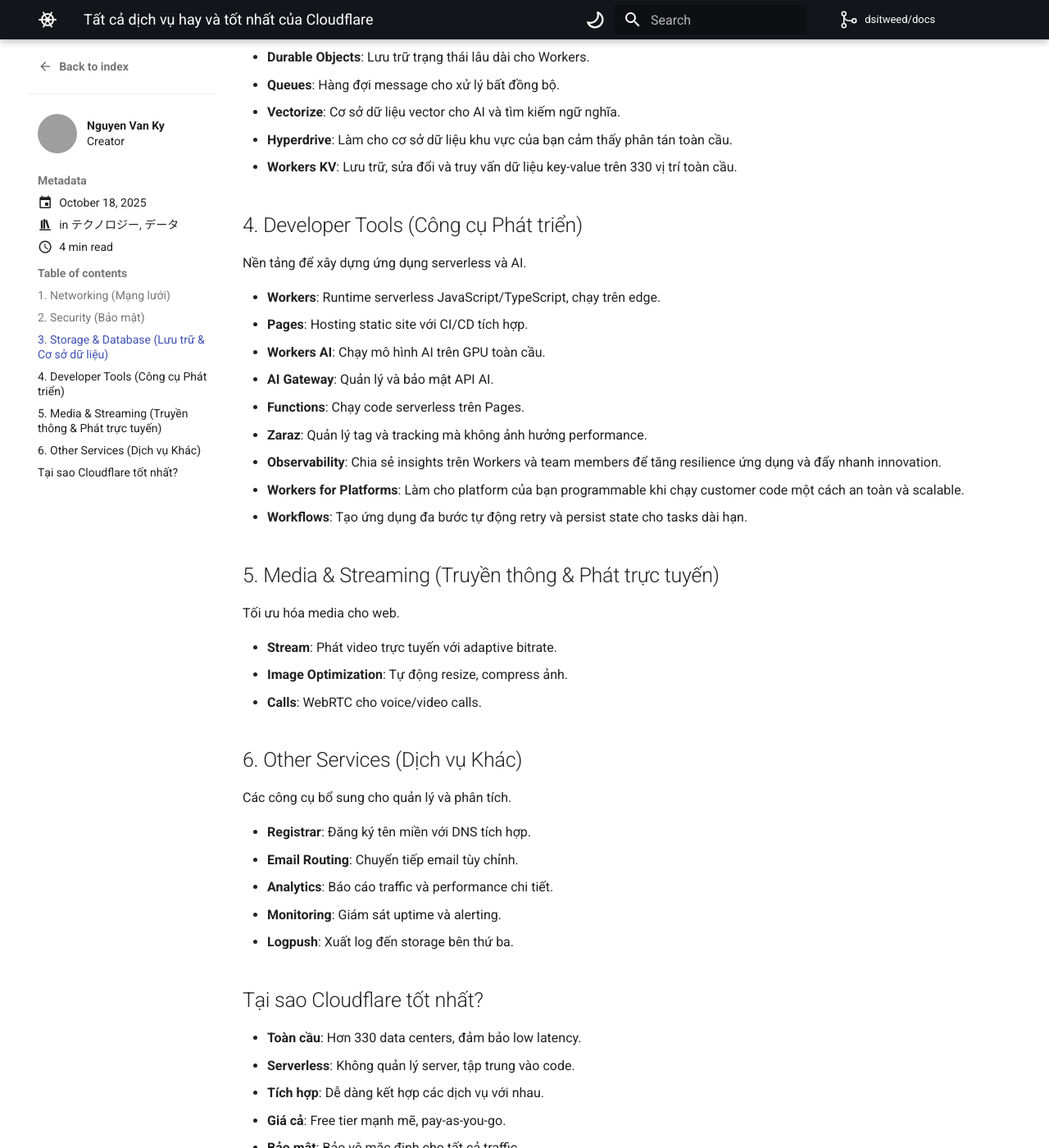
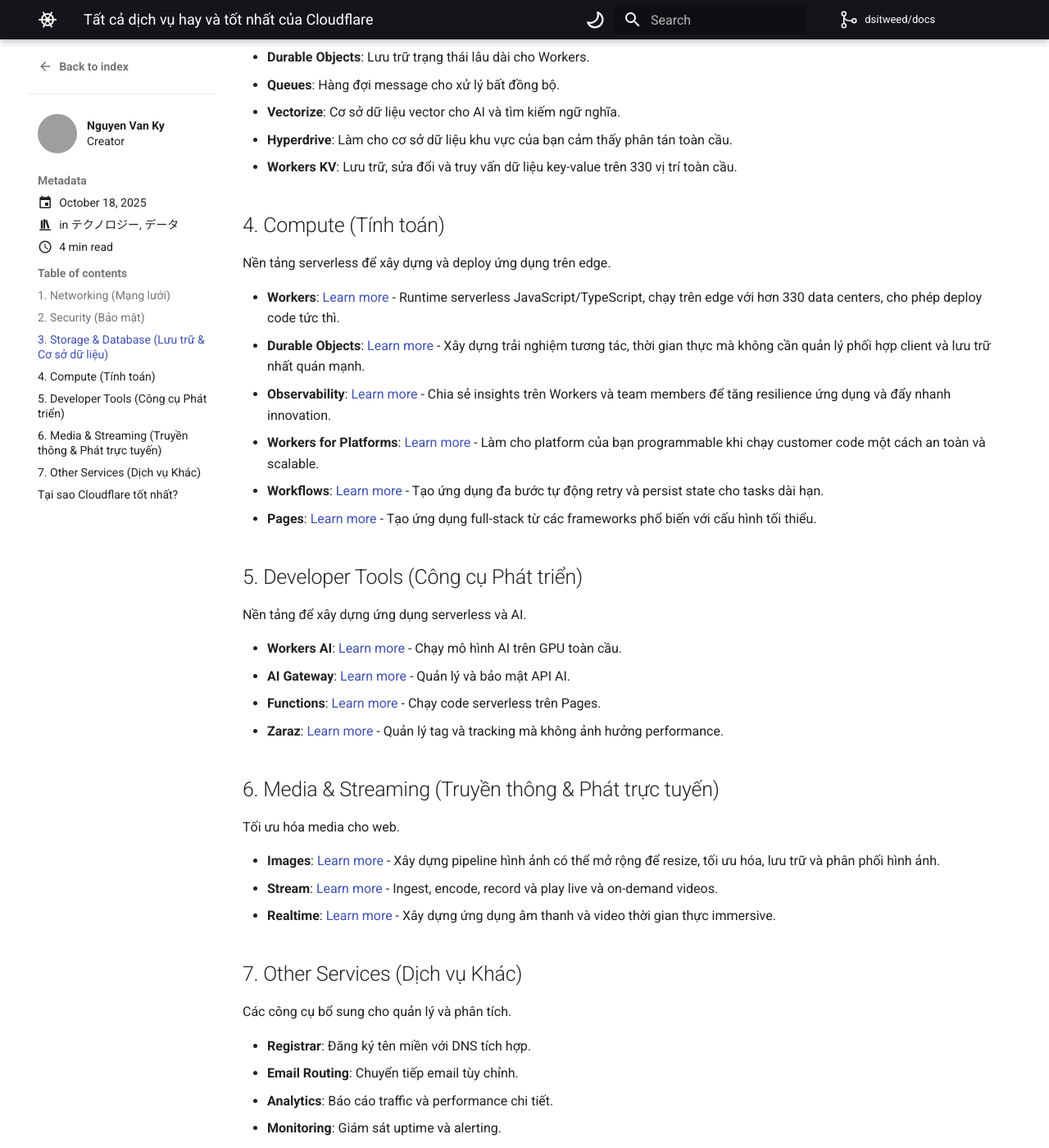
Before and after one commit to dsitweed/docs, an MkDocs documentation site: the page built from docs/blog/posts/post7-cloudflare-services.md, in a window 1280 px wide and 1400 px high, scrolled down 1543 px. Shown: the whole window at 82% size. Built offline with MkDocs 1.6.1 and Material for MkDocs 9.7.7, drawn with Linux system fonts in a browser that asks for light colours; comment, search, counter and statistics services are not loaded; some of the changed text lies outside the part shown; grey boxes are pictures that could not be loaded.

Commit message:
feat: update Cloudflare services overview with new categories and detailed descriptions

```diff
--- a/docs/blog/posts/post7-cloudflare-services.md
+++ b/docs/blog/posts/post7-cloudflare-services.md
@@ -13,12 +13,15 @@
   - storage
   - developer-tools
   - ai
+  - compute
+  - media-streaming
+  - observability
 comments: true
 ---
 
 # Tất cả dịch vụ hay và tốt nhất của Cloudflare
 
-Cloudflare là một trong những nền tảng đám mây hàng đầu, cung cấp hơn 50 dịch vụ đa dạng từ networking, security, storage, đến developer tools và AI. Dưới đây là danh sách đầy đủ các dịch vụ chính và nổi bật của Cloudflare, được phân loại theo nhóm để dễ theo dõi.
+Cloudflare là một trong những nền tảng đám mây hàng đầu, cung cấp hơn 50 dịch vụ đa dạng, bao gồm hơn 20 sản phẩm trong Developer Platform, từ networking, security, storage, đến developer tools và AI. Dưới đây là danh sách đầy đủ các dịch vụ chính và nổi bật của Cloudflare, được phân loại theo nhóm để dễ theo dõi.
 
 ## 1. Networking (Mạng lưới)
 Cloudflare cung cấp các dịch vụ networking mạnh mẽ để tối ưu hóa tốc độ và kết nối toàn cầu.
@@ -63,27 +66,32 @@
 - **Hyperdrive**: Làm cho cơ sở dữ liệu khu vực của bạn cảm thấy phân tán toàn cầu.
 - **Workers KV**: Lưu trữ, sửa đổi và truy vấn dữ liệu key-value trên 330 vị trí toàn cầu.
 
-## 4. Developer Tools (Công cụ Phát triển)
+## 4. Compute (Tính toán)
+Nền tảng serverless để xây dựng và deploy ứng dụng trên edge.
+
+- **Workers**: [Learn more](https://www.cloudflare.com/developer-platform/products/workers/) - Runtime serverless JavaScript/TypeScript, chạy trên edge với hơn 330 data centers, cho phép deploy code tức thì.
+- **Durable Objects**: [Learn more](https://www.cloudflare.com/developer-platform/products/durable-objects/) - Xây dựng trải nghiệm tương tác, thời gian thực mà không cần quản lý phối hợp client và lưu trữ nhất quán mạnh.
+- **Observability**: [Learn more](https://www.cloudflare.com/developer-platform/products/observability/) - Chia sẻ insights trên Workers và team members để tăng resilience ứng dụng và đẩy nhanh innovation.
+- **Workers for Platforms**: [Learn more](https://www.cloudflare.com/developer-platform/products/workers-for-platforms/) - Làm cho platform của bạn programmable khi chạy customer code một cách an toàn và scalable.
+- **Workflows**: [Learn more](https://www.cloudflare.com/developer-platform/products/workflows/) - Tạo ứng dụng đa bước tự động retry và persist state cho tasks dài hạn.
+- **Pages**: [Learn more](https://www.cloudflare.com/developer-platform/products/pages/) - Tạo ứng dụng full-stack từ các frameworks phổ biến với cấu hình tối thiểu.
+
+## 5. Developer Tools (Công cụ Phát triển)
 Nền tảng để xây dựng ứng dụng serverless và AI.
 
-- **Workers**: Runtime serverless JavaScript/TypeScript, chạy trên edge.
-- **Pages**: Hosting static site với CI/CD tích hợp.
-- **Workers AI**: Chạy mô hình AI trên GPU toàn cầu.
-- **AI Gateway**: Quản lý và bảo mật API AI.
-- **Functions**: Chạy code serverless trên Pages.
-- **Zaraz**: Quản lý tag và tracking mà không ảnh hưởng performance.
-- **Observability**: Chia sẻ insights trên Workers và team members để tăng resilience ứng dụng và đẩy nhanh innovation.
-- **Workers for Platforms**: Làm cho platform của bạn programmable khi chạy customer code một cách an toàn và scalable.
-- **Workflows**: Tạo ứng dụng đa bước tự động retry và persist state cho tasks dài hạn.
+- **Workers AI**: [Learn more](https://www.cloudflare.com/developer-platform/products/workers-ai/) - Chạy mô hình AI trên GPU toàn cầu.
+- **AI Gateway**: [Learn more](https://www.cloudflare.com/developer-platform/products/ai-gateway/) - Quản lý và bảo mật API AI.
+- **Functions**: [Learn more](https://www.cloudflare.com/developer-platform/products/functions/) - Chạy code serverless trên Pages.
+- **Zaraz**: [Learn more](https://www.cloudflare.com/developer-platform/products/zaraz/) - Quản lý tag và tracking mà không ảnh hưởng performance.
 
-## 5. Media & Streaming (Truyền thông & Phát trực tuyến)
+## 6. Media & Streaming (Truyền thông & Phát trực tuyến)
 Tối ưu hóa media cho web.
 
-- **Stream**: Phát video trực tuyến với adaptive bitrate.
-- **Image Optimization**: Tự động resize, compress ảnh.
-- **Calls**: WebRTC cho voice/video calls.
+- **Images**: [Learn more](https://www.cloudflare.com/developer-platform/products/images/) - Xây dựng pipeline hình ảnh có thể mở rộng để resize, tối ưu hóa, lưu trữ và phân phối hình ảnh.
+- **Stream**: [Learn more](https://www.cloudflare.com/developer-platform/products/stream/) - Ingest, encode, record và play live và on-demand videos.
+- **Realtime**: [Learn more](https://www.cloudflare.com/developer-platform/products/realtime/) - Xây dựng ứng dụng âm thanh và video thời gian thực immersive.
 
-## 6. Other Services (Dịch vụ Khác)
+## 7. Other Services (Dịch vụ Khác)
 Các công cụ bổ sung cho quản lý và phân tích.
 
 - **Registrar**: Đăng ký tên miền với DNS tích hợp.
@@ -93,12 +101,12 @@
 - **Logpush**: Xuất log đến storage bên thứ ba.
 
 ## Tại sao Cloudflare tốt nhất?
-- **Toàn cầu**: Hơn 330 data centers, đảm bảo low latency.
-- **Serverless**: Không quản lý server, tập trung vào code.
-- **Tích hợp**: Dễ dàng kết hợp các dịch vụ với nhau.
-- **Giá cả**: Free tier mạnh mẽ, pay-as-you-go.
-- **Bảo mật**: Bảo vệ mặc định cho tất cả traffic.
+- **Toàn cầu**: Hơn 330 data centers, đảm bảo low latency (ví dụ: giảm latency lên đến 30% với Argo Smart Routing).
+- **Serverless**: Không quản lý server, tập trung vào code (deploy tức thì với Workers).
+- **Tích hợp**: Dễ dàng kết hợp các dịch vụ với nhau (như Workers + R2 + AI Gateway).
+- **Giá cả**: Free tier mạnh mẽ, pay-as-you-go (bắt đầu miễn phí với CDN và DNS).
+- **Bảo mật**: Bảo vệ mặc định cho tất cả traffic (DDoS protection miễn phí).
 
-Cloudflare phù hợp cho cá nhân, startup, đến enterprise. Để bắt đầu, đăng ký tài khoản miễn phí tại [cloudflare.com](https://www.cloudflare.com) và khám phá các dịch vụ!
+Cloudflare phù hợp cho cá nhân, startup, đến enterprise. Để bắt đầu, đăng ký tài khoản miễn phí tại [cloudflare.com](https://www.cloudflare.com) và thử Workers miễn phí tại [dash.cloudflare.com](https://dash.cloudflare.com/sign-up/workers)!
 
 Nếu bạn cần hướng dẫn chi tiết về dịch vụ nào, hãy cho biết!
```
